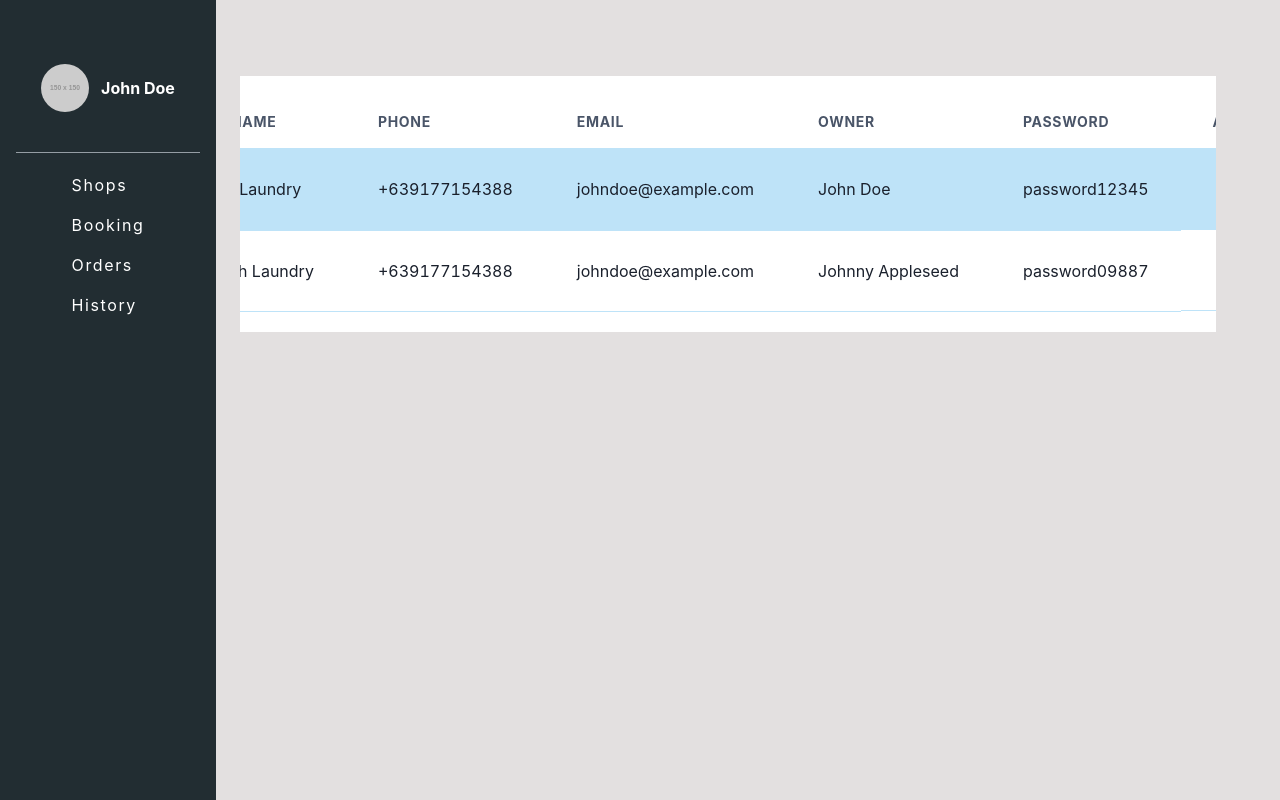
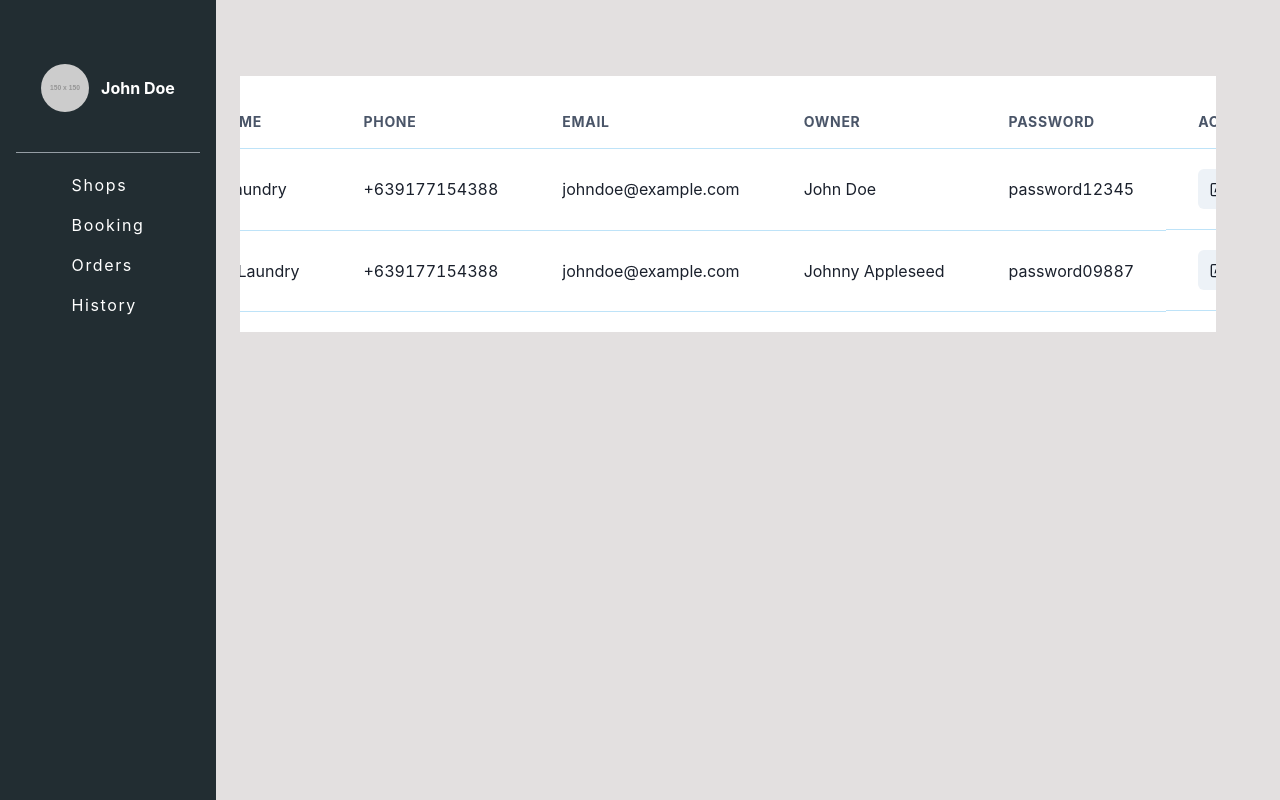
Before and after one commit to Laundrive-Engineering/laundry-shop-app, a Next.js app: page /admin/shops in a window 1280 px wide. Built offline with nearby package versions, Linux system fonts and the light colour scheme.

Commit message:
Fix empty cells

```diff
--- a/src/components/elements/Table/index.tsx
+++ b/src/components/elements/Table/index.tsx
@@ -1,5 +1,6 @@
 import React from 'react';
 import {
+  HStack,
   IconButton,
   Table,
   TableContainer,
@@ -30,7 +31,7 @@ const DataTable: React.FC<DataTableProps> = ({
 }) => {
   return (
     <TableContainer bg="white" borderRadius={5} padding={5} overflowX="auto">
-      <Table variant="striped" colorScheme="blue" size={"lg"} layout={"string"}>
+      <Table variant="simple" colorScheme="blue" size={"lg"} layout={"string"}>
         <Thead>
           <Tr>
             {headers.map((header, index) => (
@@ -45,16 +46,14 @@ const DataTable: React.FC<DataTableProps> = ({
                 return key !== 'id' ? <Td key={index}>{value}</Td> : null;
               })}
               <Td display="flex" justifyContent="space-between">
-                <div>
-                  &nbsp;
+                {(onEditRowHandler || onDeleteRowHandler) && (<HStack>
                   {onEditRowHandler && (
                     <IconButton aria-label='Edit row' icon={<EditIcon />} />
                   )}
-                  {onEditRowHandler && onDeleteRowHandler && <p>|</p>}
                   {onDeleteRowHandler && (
                     <IconButton aria-label='Delete row' icon={<DeleteIcon />} />
                   )}
-                </div>
+                </HStack>)}
               </Td>
             </Tr>
           ))}
--- a/src/components/modules/admin/shops/List.tsx
+++ b/src/components/modules/admin/shops/List.tsx
@@ -38,7 +38,8 @@ const List: React.FC = () => {
       <DataTable headers={tableHeaders}
                  values={tableData}
                  onEditRowHandler={(data) => {
-
+                 }}
+                 onDeleteRowHandler={(data) => {
                  }} />
     </div>
   );
--- a/src/styles/global.css
+++ b/src/styles/global.css
@@ -38,3 +38,8 @@ a:hover {
   object-fit: cover;
   border-radius: 50%;
 }
+
+/* For empty cells */
+td:empty::after{
+  content: "\00a0";
+}
```
